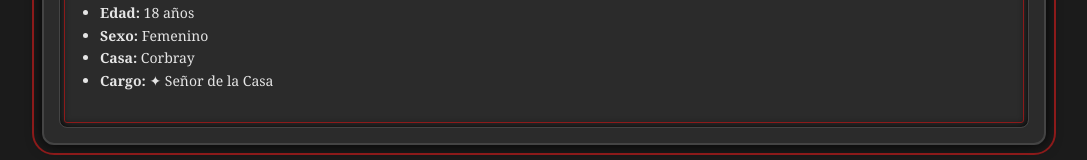
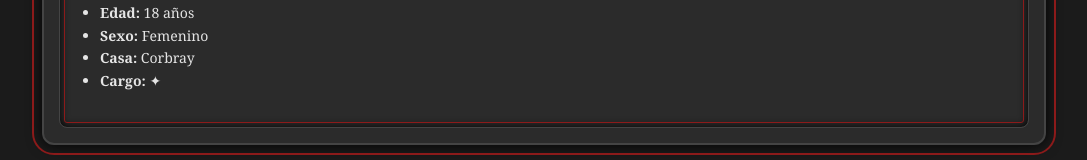
Before and after one commit to jessiiBell/houseCorbray_Seraphine, a plain HTML site: page index.html in a window 1280 px wide. Both pictures are taken after a click on the button "ON-ROL". Shown: the part 457-617 px from the top of the page, without its empty margins (96-1183 px from the left). Drawn offline with Linux system fonts and the light colour scheme.

Commit message:
Actualización

```diff
--- a/index.html
+++ b/index.html
@@ -209,7 +209,7 @@
         <li><b>Edad:</b> 18 años</li>
         <li><b>Sexo:</b> Femenino</li>
         <li><b>Casa:</b> Corbray</li>
-        <li><b>Cargo:</b> ✦ Señor de la Casa</li>
+        <li><b>Cargo:</b> ✦ </li>
       </ul>
     </div>
 
```
